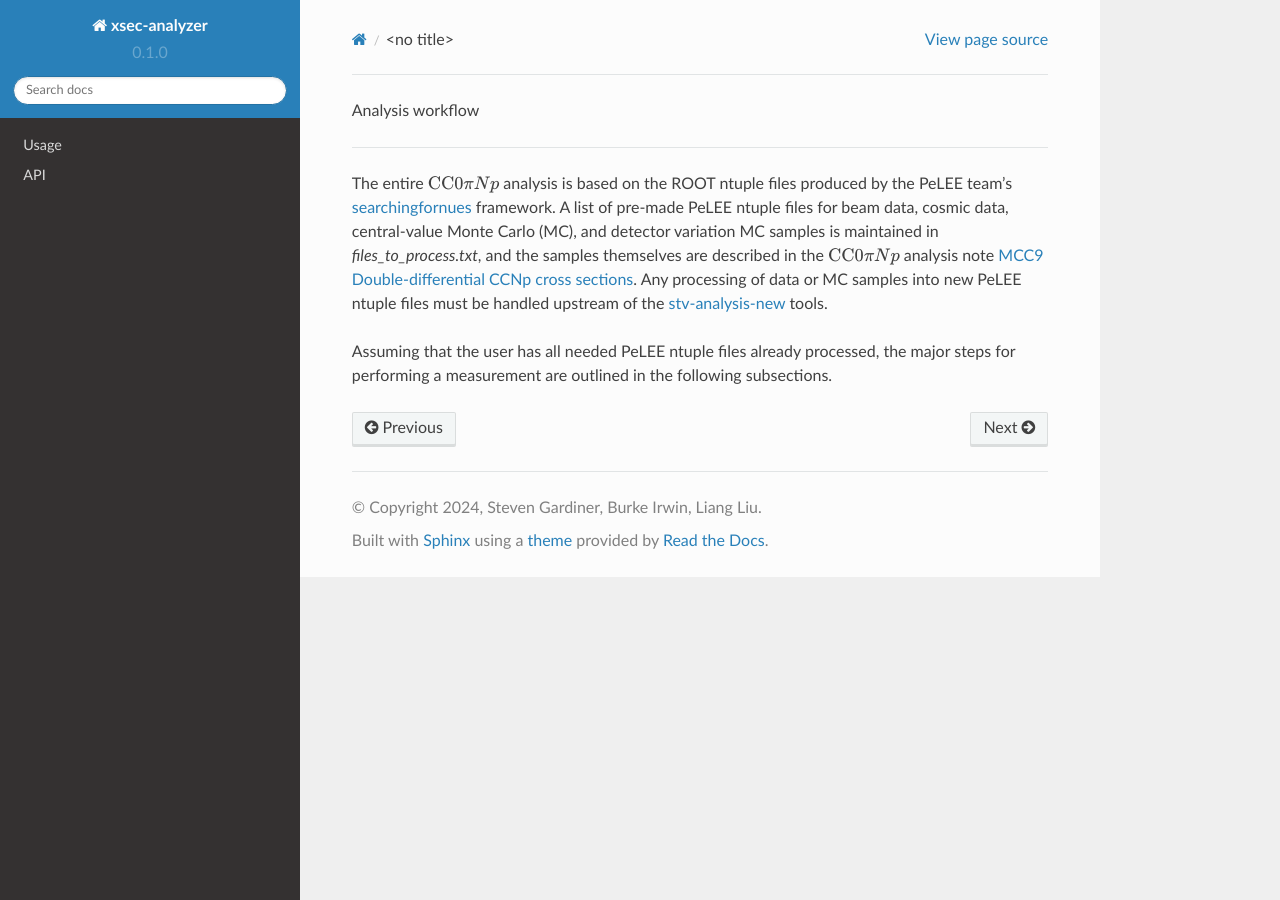
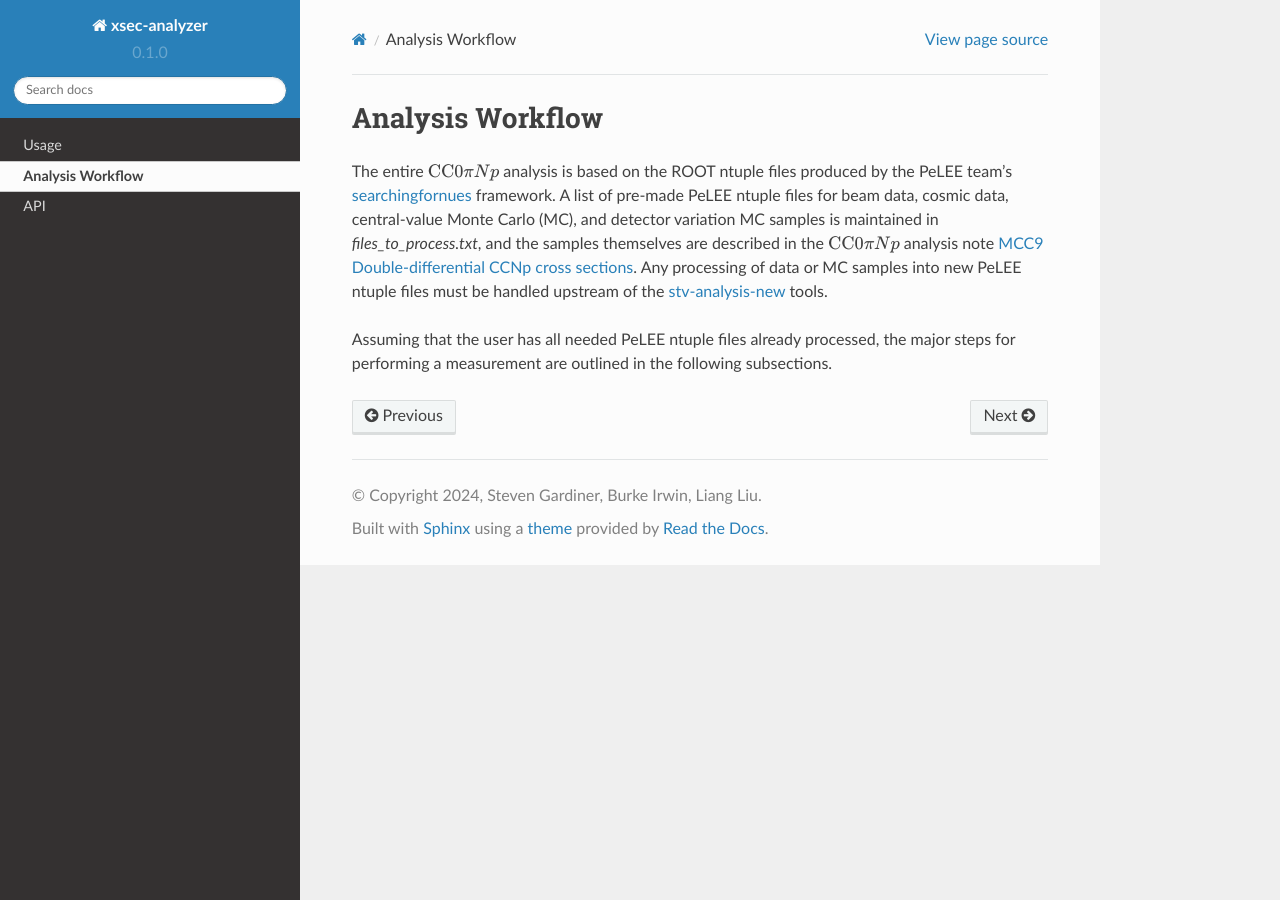
Before and after one commit to LiangLiu212/xsec_analyzer_docs, a Sphinx documentation site: the page built from docs/source/workflow.rst, in a window 1280 px wide. Built offline with Sphinx 7.4.7 and the Read the Docs theme 2.0.0, drawn with Linux system fonts in a browser that asks for light colours.

Commit message:
Update workflow.rst

```diff
--- a/docs/source/workflow.rst
+++ b/docs/source/workflow.rst
@@ -1,5 +1,4 @@
-Analysis workflow
-
+Analysis Workflow
 =====
 
 The entire :math:`{\rm CC}0\pi Np` analysis is based on the ROOT ntuple files produced by the
```
